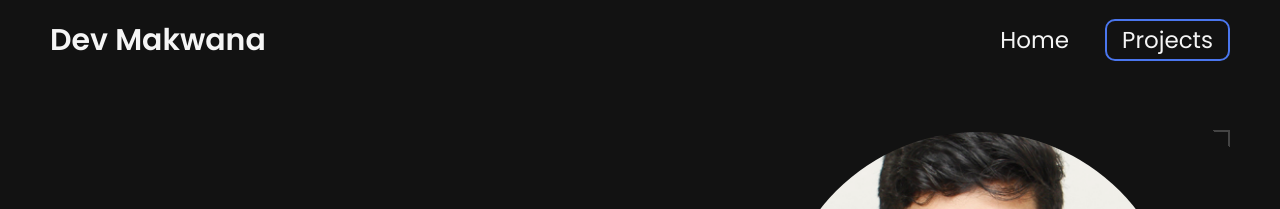
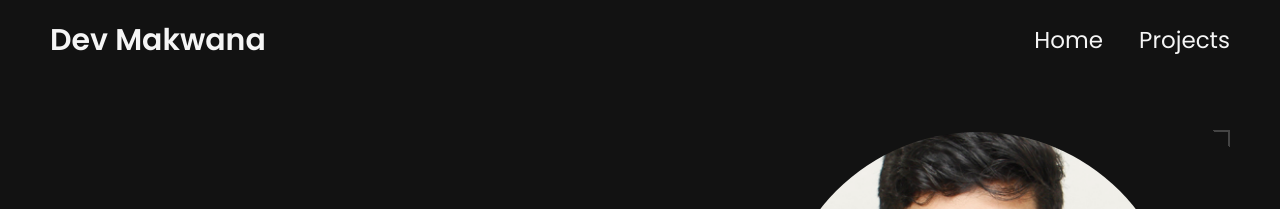
Before and after one commit to devmak7/devmak7.github.io, a Jekyll site: the page built from index.html, in a window 1280 px wide. Shown: the top 209 px of the page. Built offline with Jekyll 4.4.1, drawn with Linux system fonts in a browser that asks for light colours.

Commit message:
Update styles.css

```diff
--- a/css/styles.css
+++ b/css/styles.css
@@ -88,10 +88,11 @@ nav .right a {
 
 nav .right a:last-child
  {
-    border: 2px solid var(--link-color);
-    color: var(--link-color);
-    padding: 3px 15px;
-    border-radius: 10px;
+    border: none;
+    color: var(--text-color);
+    padding: 0;
+}
+
 }
 
 nav .right a:last-child:hover,
```
